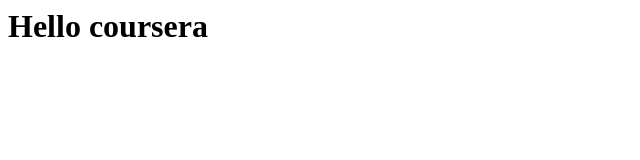
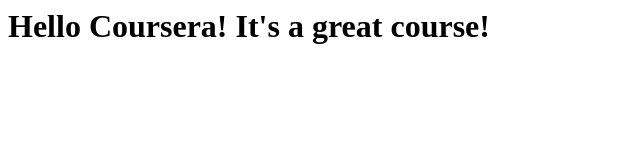
Before and after one commit to aasawari-saprey/coursera-test, a plain HTML site: page site/index1.html in a window 1280 px wide. Shown: the whole page, without its empty margins (0-640 px from the left). Drawn offline with Linux system fonts and the light colour scheme.

Commit message:
some other changes

```diff
--- a/site/index1.html
+++ b/site/index1.html
@@ -1,8 +1,8 @@
 <html>
 <head>
-	<title>Hello coursera</title>
+	<title>Hello Coursera!</title>
 </head>
 <body>
-	<h1>Hello coursera</h1>
+	<h1>Hello Coursera! It's a great course!</h1>
 </body>
 </html>
```
